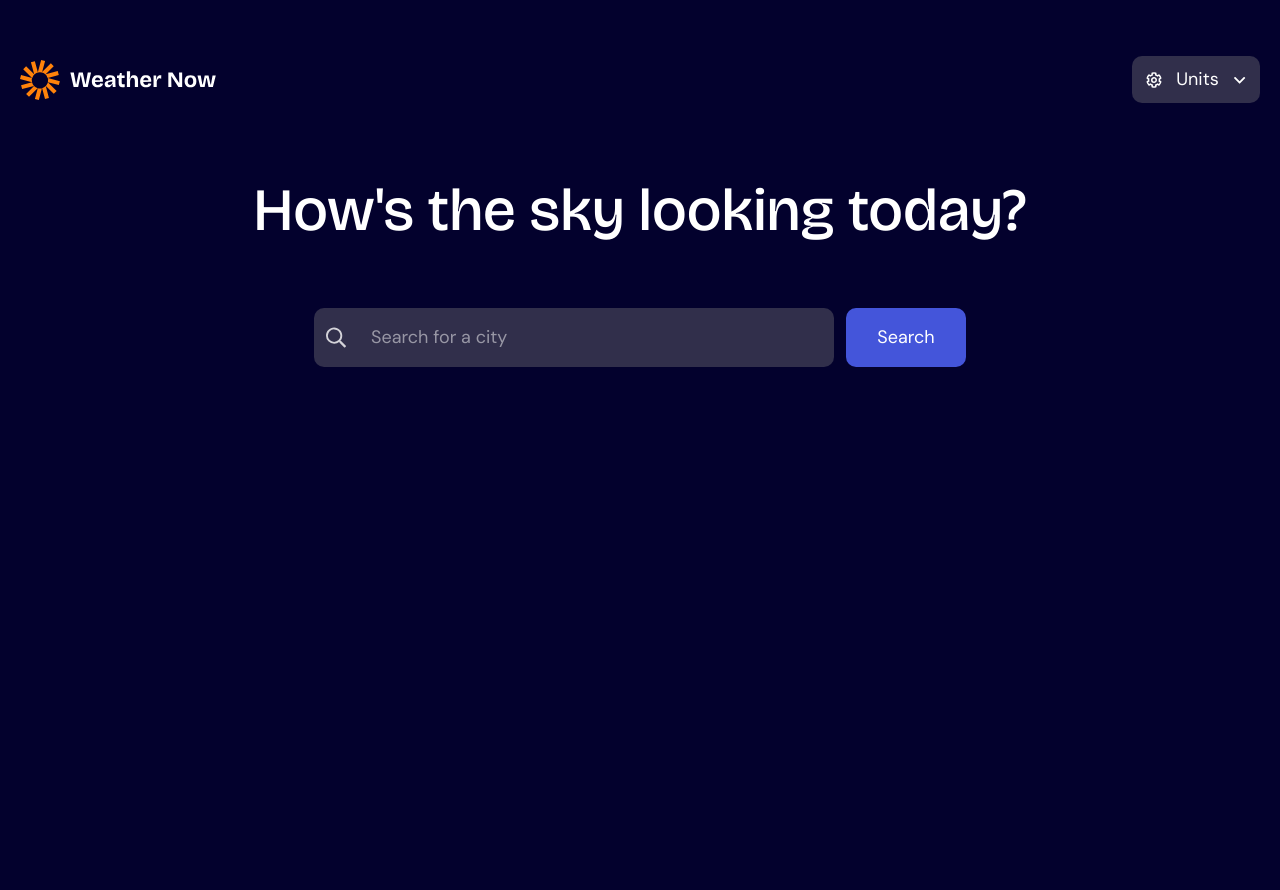
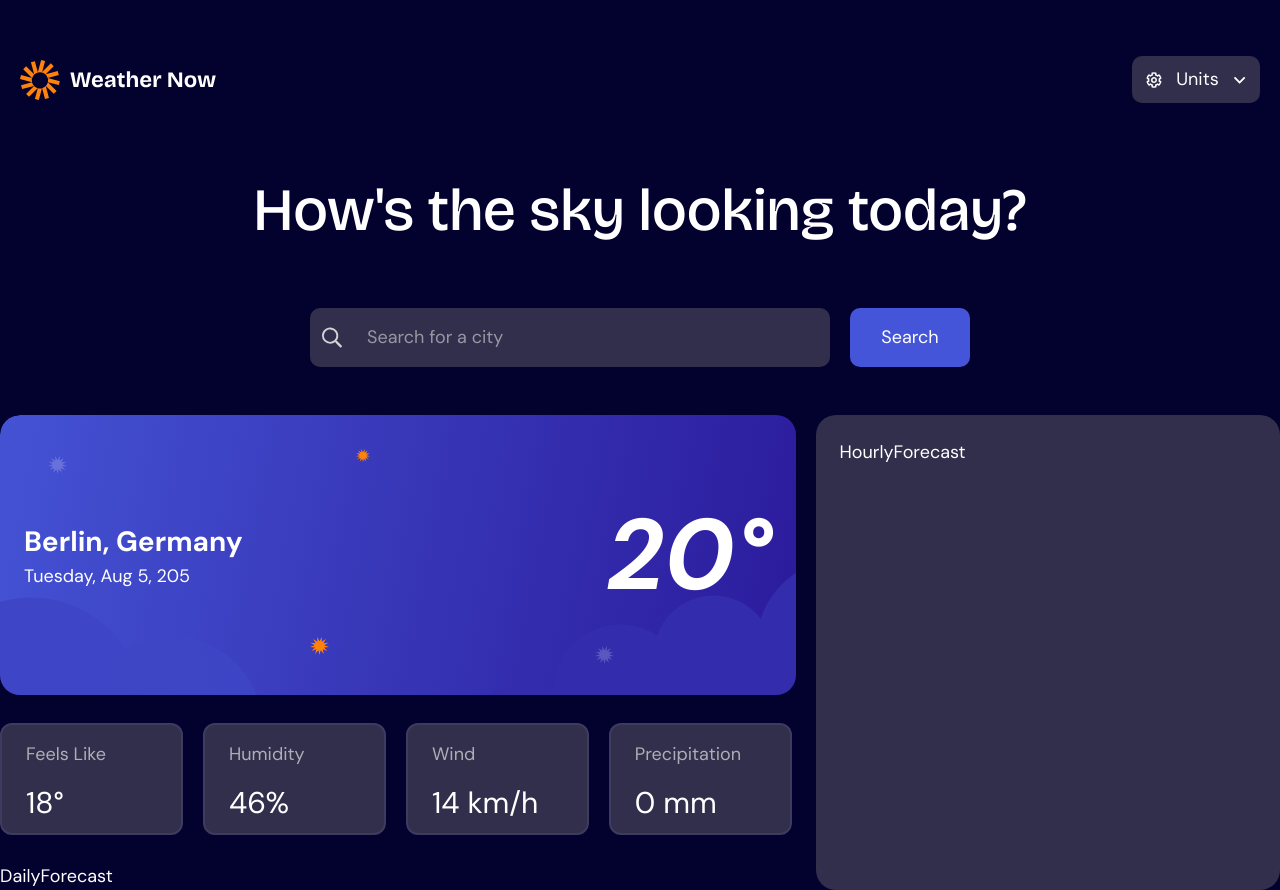
Before and after one commit to ArturdaSilvaRezende/weather-app, a React (Vite) app: page / in a window 1280 px wide. Before the commit the page ends 800 px from the top, so only its background shows below. Built offline with nearby package versions, Linux system fonts and the light colour scheme; no server answers.

Commit message:
Add WeatherProvider and refactor App component; implement SearchPlace and WeatherContainer components

```diff
--- a/package.json
+++ b/package.json
@@ -11,6 +11,7 @@
   },
   "dependencies": {
     "@tailwindcss/vite": "^4.1.16",
+    "openmeteo": "^1.2.1",
     "react": "^19.1.1",
     "react-dom": "^19.1.1",
     "tailwindcss": "^4.1.16"
--- a/src/App.tsx
+++ b/src/App.tsx
@@ -1,12 +1,17 @@
+import { WeatherProvider } from "./hooks/useWeather";
 import Header from "./components/Header";
-import Title from "./components/Title";
+import SearchPlace from "./components/SearchPlace";
+import WeatherContainer from "./components/WeatherContainer";
 
 function App() {
   return (
-    <main>
-      <Header />
-      <Title />
-    </main>
+    <WeatherProvider>
+      <main>
+        <Header />
+        <SearchPlace />
+        <WeatherContainer />
+      </main>
+    </WeatherProvider>
   );
 }
 
--- a/src/components/Header/index.tsx
+++ b/src/components/Header/index.tsx
@@ -44,7 +44,12 @@ export default function Header() {
         >
           <img src={IconUnits} alt="" aria-hidden="true" />
           <span className="max-sm:text-[14px]">Units</span>
-          <img src={IconDropdown} alt="" aria-hidden="true" />
+          <img
+            src={IconDropdown}
+            alt=""
+            aria-hidden="true"
+            className={`${isOpenModalUnits ? "rotate-180" : "rotate-0"}`}
+          />
         </button>
       </header>
 
--- a/src/components/Title/index.jsx
+++ b/src/components/SearchPlace/index.jsx
@@ -1,6 +1,6 @@
 import IconSearch from "../../assets/images/icon-search.svg";
 
-export default function Title() {
+export default function SearchPlace() {
   return (
     <section className="container sm:mt-[70px]">
       <h1
@@ -11,7 +11,7 @@ export default function Title() {
         How's the sky looking today?
       </h1>
 
-      <form className="max-sm:w-11/12 sm:flex sm:justify-center sm:gap-3 mx-auto">
+      <form className="max-sm:w-11/12 sm:flex sm:justify-center sm:gap-5 mx-auto">
         <div
           className="bg-[var(--neutral-700)] px-3 py-2 rounded-[10px] flex justify-between items-center
         gap-2 sm:w-[520px]"
--- /dev/null
+++ b/src/components/WeatherContainer/components/DailyForecast/index.tsx
@@ -0,0 +1,7 @@
+export default function DailyForecast() {
+  return (
+    <div className="mt-7">
+      <h1>DailyForecast</h1>
+    </div>
+  );
+}
--- /dev/null
+++ b/src/components/WeatherContainer/components/ForecastToday/index.tsx
@@ -0,0 +1,55 @@
+import { useWeather } from "../../../../hooks/useWeather";
+import BgTodayLarge from "../../../../assets/images/bg-today-large.svg";
+
+export default function ForecastToday() {
+  const { weatherData, loading, error, fetchWeather } = useWeather();
+
+  return (
+    <>
+      <div
+        className="h-[280px] rounded-[20px] p-6 flex justify-between items-center"
+        style={{ backgroundImage: `url(${BgTodayLarge})` }}
+      >
+        <div>
+          <h1 className="text-[28px] font-bold">Berlin, Germany</h1>
+          <p>Tuesday, Aug 5, 205</p>
+        </div>
+
+        <figure>
+          <figcaption className="text-[100px] font-bold italic">20°</figcaption>
+        </figure>
+      </div>
+
+      <div className="mt-7 flex gap-5">
+        <div
+          className="bg-[var(--neutral-700)] w-[23%] pt-[16px] pb-2 px-6 rounded-[12px] flex flex-col
+        border-2 border-[var(--neutral-600)]"
+        >
+          <h2 className="text-[var(--neutral-300)] mb-3">Feels Like</h2>
+          <p className="text-[30px]">18°</p>
+        </div>
+        <div
+          className="bg-[var(--neutral-700)] w-[23%] pt-[16px] pb-2 px-6 rounded-[12px] flex flex-col
+        border-2 border-[var(--neutral-600)]"
+        >
+          <h2 className="text-[var(--neutral-300)] mb-3">Humidity</h2>
+          <p className="text-[30px]">46%</p>
+        </div>
+        <div
+          className="bg-[var(--neutral-700)] w-[23%] pt-[16px] pb-2 px-6 rounded-[12px] flex flex-col
+        border-2 border-[var(--neutral-600)]"
+        >
+          <h2 className="text-[var(--neutral-300)] mb-3">Wind</h2>
+          <p className="text-[30px]">14 km/h</p>
+        </div>
+        <div
+          className="bg-[var(--neutral-700)] w-[23%] pt-[16px] pb-2 px-6 rounded-[12px] flex flex-col
+        border-2 border-[var(--neutral-600)]"
+        >
+          <h2 className="text-[var(--neutral-300)] mb-3">Precipitation</h2>
+          <p className="text-[30px]">0 mm</p>
+        </div>
+      </div>
+    </>
+  );
+}
--- /dev/null
+++ b/src/components/WeatherContainer/components/HourlyForecast/index.tsx
@@ -0,0 +1,7 @@
+export default function HourlyForecast() {
+  return (
+    <div className="bg-[var(--neutral-700)] max-w-[464.5px] w-full rounded-[20px] p-6">
+      <h1>HourlyForecast</h1>
+    </div>
+  );
+}
--- /dev/null
+++ b/src/components/WeatherContainer/index.tsx
@@ -0,0 +1,16 @@
+import DailyForecast from "./components/DailyForecast";
+import ForecastToday from "./components/ForecastToday";
+import HourlyForecast from "./components/HourlyForecast";
+
+export default function WeatherContainer() {
+  return (
+    <section className="container mx-auto flex justify-between gap-5 mt-12">
+      <div className="w-full">
+        <ForecastToday />
+        <DailyForecast />
+      </div>
+
+      <HourlyForecast />
+    </section>
+  );
+}
--- /dev/null
+++ b/src/hooks/useWeather.tsx
@@ -0,0 +1,81 @@
+import { createContext, useContext, useEffect, useState } from "react";
+
+const DEFAULT_VALUE = {};
+const WeatherContext = createContext<any>(DEFAULT_VALUE);
+
+const WeatherProvider = ({ children }: { children: React.ReactNode }) => {
+  const [weatherData, setWeatherData] = useState<any>(null);
+  const [loading, setLoading] = useState<boolean>(false);
+  const [error, setError] = useState<string | null>(null);
+
+  useEffect(() => {
+    fetchWeather("Berlin");
+  }, []);
+
+  const fetchWeather = async (city: string) => {
+    setLoading(true);
+    setError(null);
+
+    try {
+      const geoRes = await fetch(
+        `https://geocoding-api.open-meteo.com/v1/search?name=${city}&count=1`
+      );
+      const geoData = await geoRes.json();
+      if (!geoData.results || geoData.results.length === 0) {
+        throw new Error("City not found");
+      }
+
+      const { latitude, longitude, name, country } = geoData.results[0];
+
+      const weatherRes = await fetch(
+        `https://api.open-meteo.com/v1/forecast?latitude=${latitude}&longitude=${longitude}&current=temperature_2m,relative_humidity_2m,precipitation,wind_speed_10m&hourly=temperature_2m,precipitation,weathercode&daily=temperature_2m_max,temperature_2m_min,precipitation_sum,weathercode&timezone=auto`
+      );
+
+      const data = await weatherRes.json();
+
+      const formattedData = {
+        location: {
+          city: name,
+          country,
+        },
+        current: {
+          temperature: data.current.temperature_2m,
+          humidity: data.current.relative_humidity_2m,
+          precipitation: data.current.precipitation,
+          wind: data.current.wind_speed_10m,
+        },
+        hourly: data.hourly,
+        daily: data.daily,
+      };
+
+      setWeatherData(formattedData);
+    } catch (err: any) {
+      setError(err.message);
+    } finally {
+      setLoading(false);
+    }
+  };
+
+  return (
+    <WeatherContext.Provider
+      value={{
+        weatherData,
+        loading,
+        error,
+        fetchWeather,
+      }}
+    >
+      {children}
+    </WeatherContext.Provider>
+  );
+};
+
+function useWeather() {
+  const context = useContext(WeatherContext);
+  if (context === DEFAULT_VALUE) {
+    throw new Error("useWeather must be used within a WeatherProvider");
+  }
+  return context;
+}
+
+export { useWeather, WeatherProvider };
```
Also changed, not shown: 1 other file (tests, documents, lock files or other folders).
